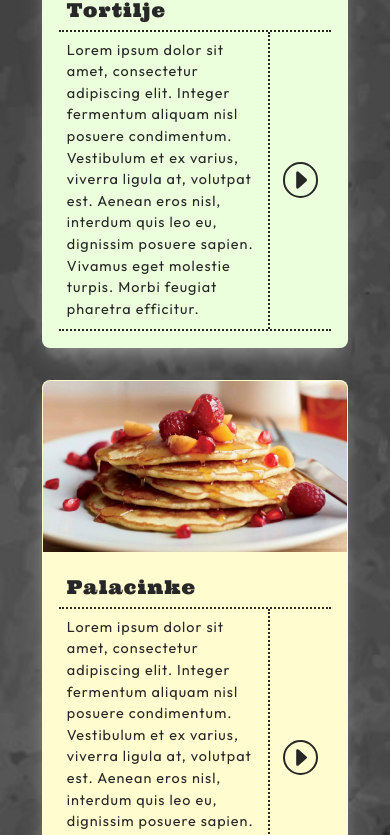
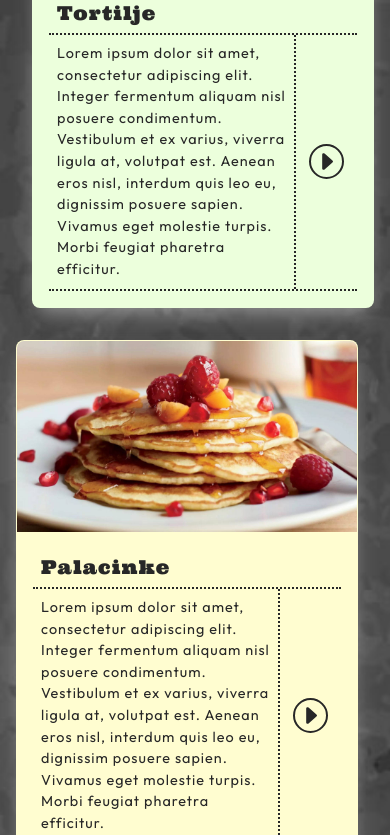
Before and after one commit to nikola-velemir/CrniDzo, a React (Vite) app: page / in a window 390 px wide. Shown: the part 3151-3986 px from the top of the page. Built offline with nearby package versions, Linux system fonts and the light colour scheme.

Commit message:
[fix] homepage responsiveness

```diff
--- a/src/App.css
+++ b/src/App.css
@@ -1020,4 +1020,30 @@ footer .footer-link-icon {
   .page-banner {
     height: fit-content;
   }
+  .location-display {
+    width: 100%;
+    & > .row {
+      & > div:first-child {
+        padding: 5rem 0rem 2.5rem 0rem;
+      }
+      & > div:last-child {
+        padding: 2.5rem 0rem 5rem 0rem;
+      }
+    }
+  }
+  .menu-display {
+    width: 100%;
+    & > .row {
+      width: 100%;
+      margin: 0 auto;
+    }
+    & > div > div:nth-child(n + 3) .row > div {
+      &:nth-child(2n + 1) {
+        padding-left: 0rem;
+      }
+      &:nth-child(2n) {
+        padding-right: 0rem;
+      }
+    }
+  }
 }
```
